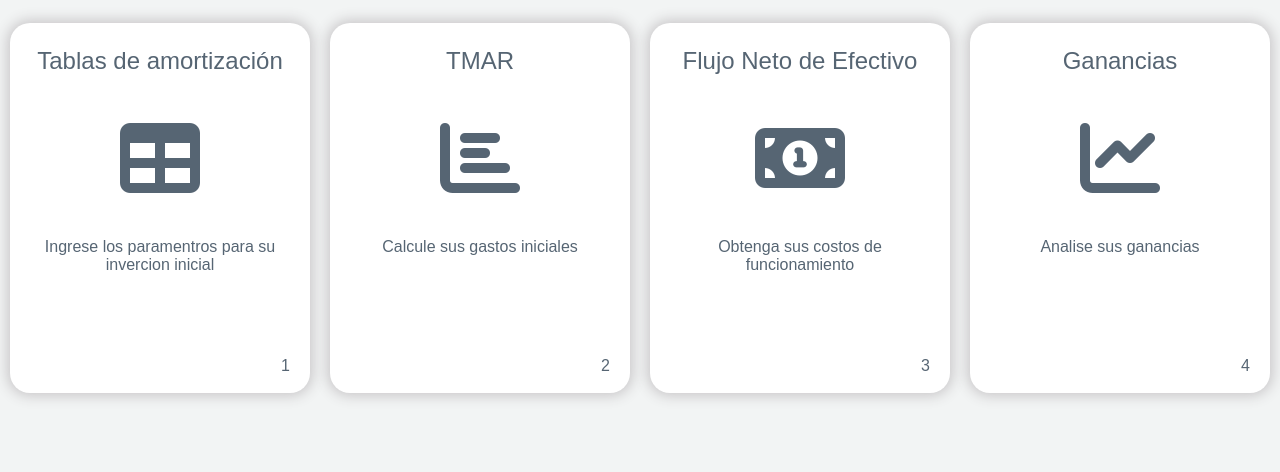
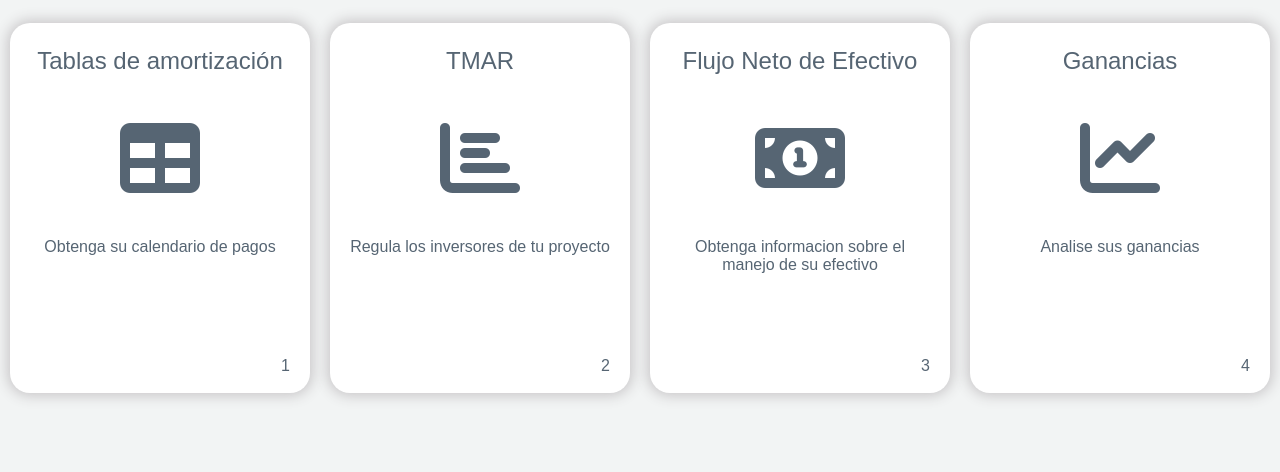
Before and after one commit to ericBelloo/pageyou, a Django app: page / in a window 1280 px wide. Shown: the part 272-744 px from the top of the page. Run offline with Django 3.2, Linux system fonts and the light colour scheme; some libraries are stand-ins or nearby versions.

Commit message:
correccion de subtemas

```diff
--- a/templates/home.html
+++ b/templates/home.html
@@ -21,7 +21,7 @@
         <div class="wrap-body">
             <i class="fa fa-table"></i>
             <span>
-                Ingrese los paramentros para su invercion inicial
+                Obtenga su calendario de pagos
             </span>
         </div>
         <div class="wrap-footer">
@@ -35,7 +35,7 @@
         <div class="wrap-body">
             <i class="fas fa-chart-bar"></i>
             <span>
-                Calcule sus gastos iniciales
+                Regula los inversores de tu proyecto
             </span>
         </div>
         <div class="wrap-footer">
@@ -49,7 +49,7 @@
         <div class="wrap-body">
             <i class="fas fa-money-bill-alt"></i>
             <span>
-                Obtenga sus costos de funcionamiento
+                Obtenga informacion sobre el manejo de su efectivo
             </span>
         </div>
         <div class="wrap-footer">
```
